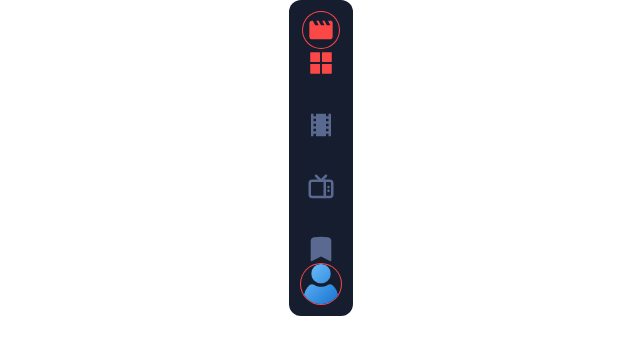
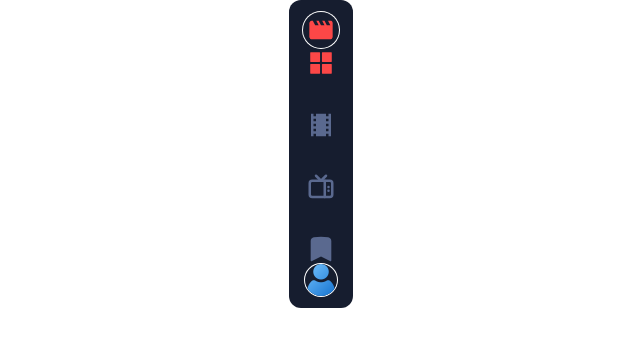
Before and after one commit to vivekpathak4543/Entertainment-App-, a React (Create React App) app in the folder frontend/: page / in a window 1280 px wide. Shown: the top 354 px of the page, without its empty margins (319-959 px from the left). Built offline with nearby package versions, Linux system fonts and the light colour scheme.

Commit message:
Improved Navbar navigation

```diff
--- a/frontend/src/pages/Navbar.jsx
+++ b/frontend/src/pages/Navbar.jsx
@@ -20,11 +20,18 @@ const Navbar = () => {
     const { mediaType } = useParams();
 
     return (
-        // Header container with responsive styling
+        // navbar container with responsive styling
         <div className="w-11/12 mx-auto sticky top-0 h-fit rounded-xl bg-deepBlue flex px-2 py-3 z-50 items-center justify-between lg:h-[99%] lg:w-[5%] lg:flex-col ">
 
+
             {/* Movie icon */}
-            <MdMovie className="p-1 text-darkRed text-3xl md:text-4xl ring-1 ring-darkRed rounded-full" />
+            <MdMovie
+              onClick={() => navigate("/")}
+             className={`p-1 text-darkRed text-3xl md:text-4xl ring-1 ring-white rounded-full hover:text-darkRed cursor-pointer
+             (pathname === "/" || mediaType === "multi" ? "text-darkRed" : "text-waikawaGrey")
+               `}
+           />
+
 
             {/* Navigation links */}
             <div className="flex lg:flex-col w-2/3 h-fit lg:h-2/3 items-center justify-center lg:justify-start text-xl md:text-2xl lg:text-3xl gap-6 lg:gap-8 ">
@@ -77,15 +84,15 @@ const Navbar = () => {
             {/* profile button */}
             <button
                 onClick={() => navigate("/profile")}
-                className="h-fit w-fit ring-darkRed ring-1 rounded-full">
+                className="h-fit w-fit ring-white ring-1 rounded-full">
                 {/* User profile image */}
                 {
                     isAuthenticated ? <img
-                        className="rounded-full h-8 w-8 lg:w-10 lg:h-10"
+                        className="rounded-full h-8 w-8 lg:w-8 lg:h-8"
                         src={userImage}
                         alt="user"
                     /> : <img
-                        className="rounded-full h-8 w-8 lg:w-10 lg:h-10"
+                        className="rounded-full h-8 w-8 lg:w-8 lg:h-8"
                         src={userLogo}
                         alt="Logo"
                     />
```
